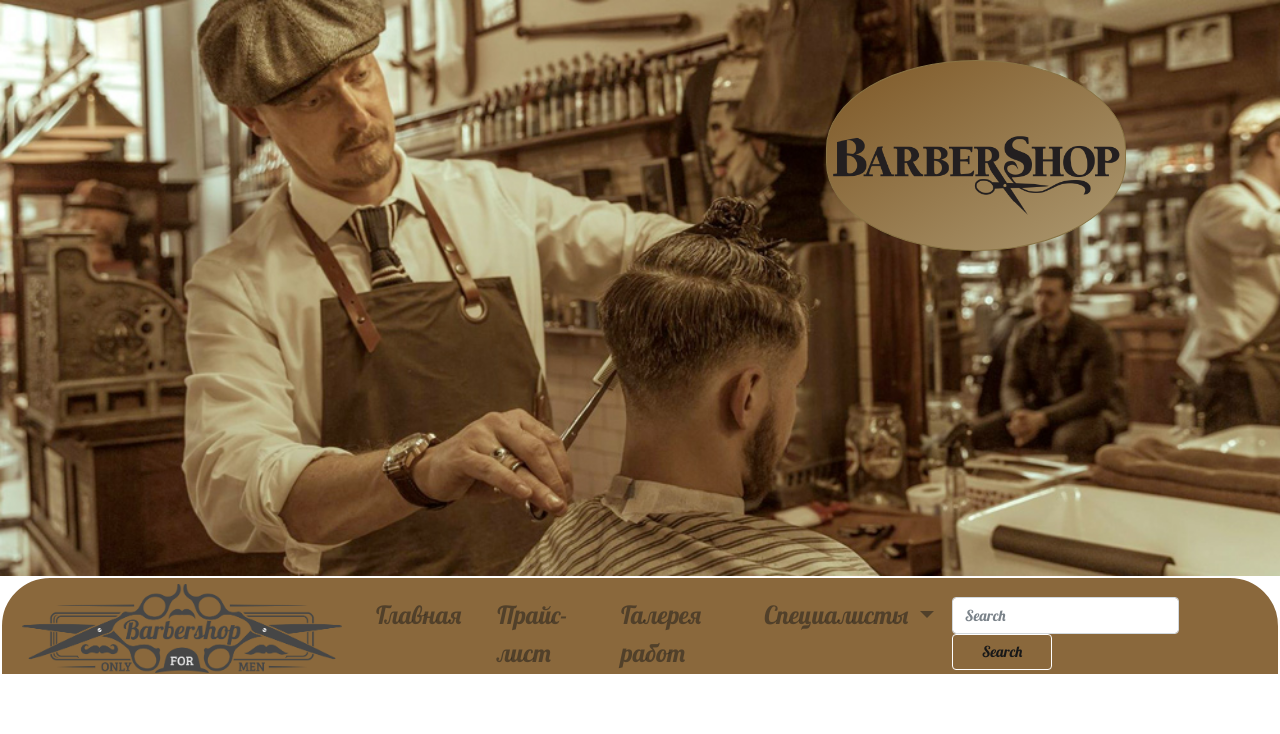
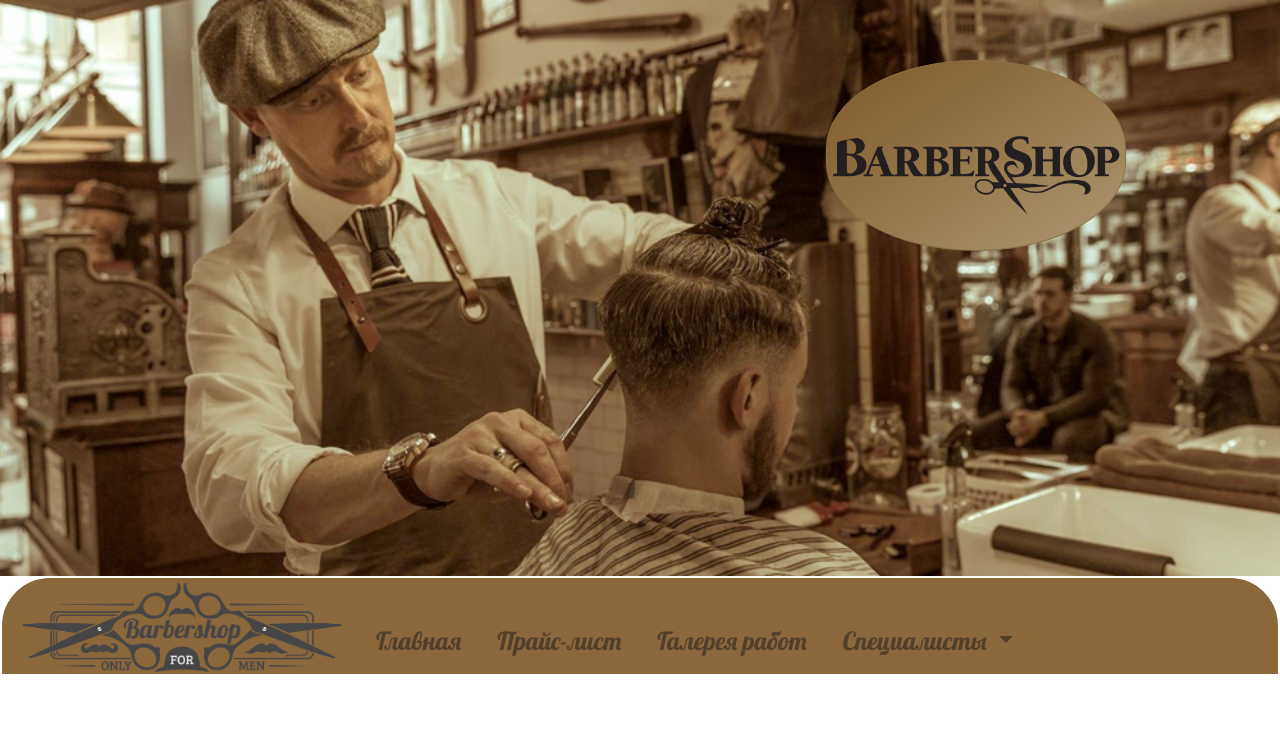
Before and after one commit to 666legion999/barberbitch, a plain HTML site: page index.html in a window 1280 px wide. Shown: the top 734 px of the page. Drawn offline with nearby package versions, Linux system fonts and the light colour scheme; a web font is replaced by a local one.

Commit message:
Update index.html

```diff
--- a/index.html
+++ b/index.html
@@ -15,12 +15,12 @@
 <div class="header">
 <img class="topimage" src="image/top2.jpg" alt="image">
 <img class="logo2" src="image/logo2.png" alt="">
-<nav class="menubar navbar-expand-lg navbar-light" style="background-color: #7E5827">
+    <nav class="menubar navbar-expand-lg navbar-light" style="background-color: #7E5827">
   <button class="navbar-toggler" type="button" data-toggle="collapse" data-target="#navbarTogglerDemo01" aria-controls="navbarTogglerDemo01" aria-expanded="false" aria-label="Toggle navigation">
     <span class="navbar-toggler-icon"></span>
   </button>
   <div class="collapse navbar-collapse" id="navbarTogglerDemo01">
-    <a class="navbar-brand" href="#"><img class="logo" src="image/hotpng.com.png" alt=""></a>
+    <a class="navbar-brand" href="#"><p><img class="logo" src="image/hotpng.com.png" alt="logo"></p></a>
     <ul class="navbar-nav mr-auto mt-2 mt-lg-0">
       <li class="nav-item">
         <a class="nav-link menutext" href="#">Главная <span class="sr-only">(current)</span></a>
@@ -42,10 +42,6 @@
         </div>
       </li>
     </ul>
-    <form class="search form-inline my-2 my-lg-0">
-      <input class="form-control mr-sm-2" type="search" placeholder="Search" aria-label="Search">
-      <button class="btn btn-outline-success my-2 my-sm-0" type="submit" style="background-color: #7E5827">Search</button>
-    </form>
   </div>
 </nav>
 </div>
@@ -160,7 +156,7 @@ Barbershop — намного больше, чем просто мужская
 	        <a href="#">8(920)555-55-35</a>
 	    </div>
 	    <div class="mail">
-	         <h5>Mail</h5><a href="#">Rubinoffskiymail@gmail.com</a>
+	         <h5>Email</h5><a href="#">Rubinoffskiymail@gmail.com</a>
 	        <a href="#">Rubinoffskiymail@gmail.com</a>
 	        <a href="#">Rubinoffskiymail@gmail.com</a>
 	    </div>
```
